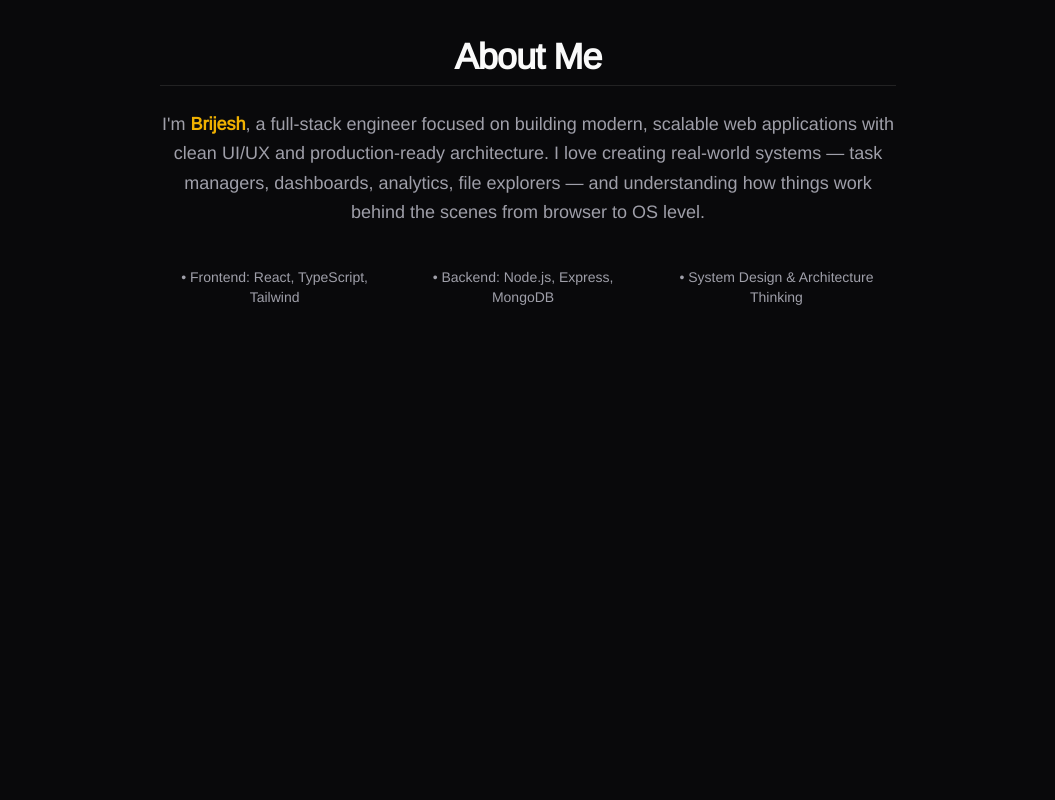
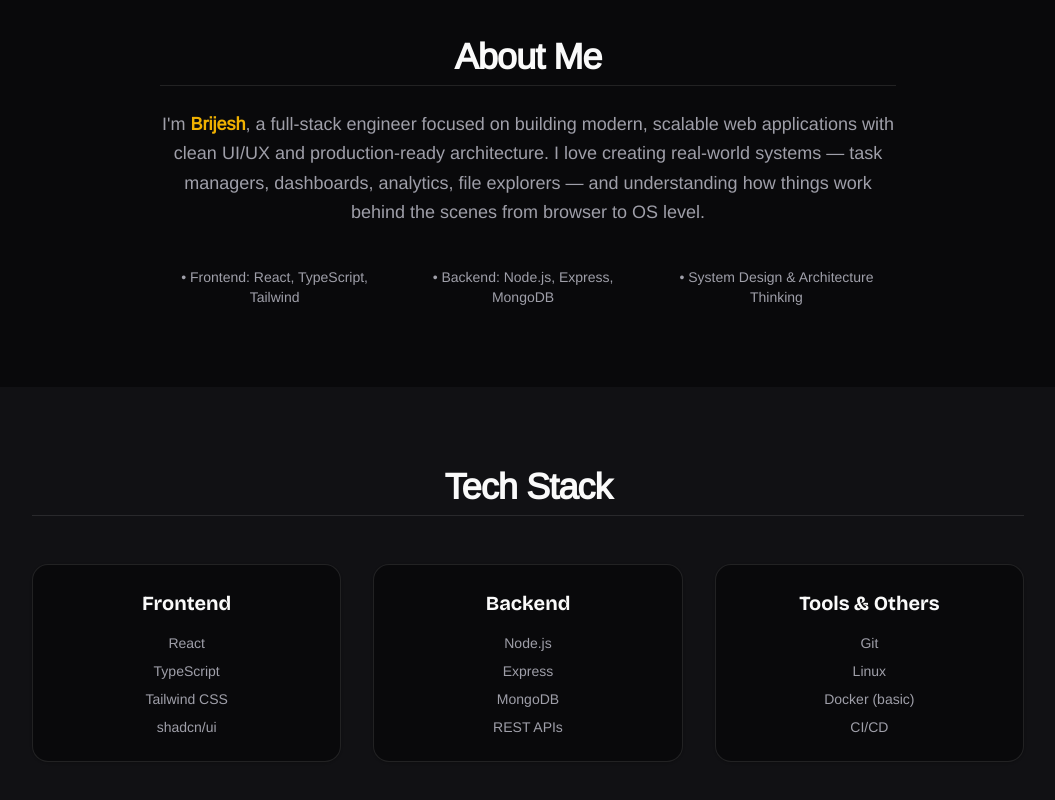
Before and after one commit to brijeshdevio/brijesh-stack, a React (Vite) app: page / in a window 1280 px wide. Shown: the part 828-1628 px from the top of the page, without its empty margins (112-1167 px from the left). Before the commit the page ends 1227 px from the top, so only its background shows below. Built offline with nearby package versions, Linux system fonts and the light colour scheme.

Commit message:
feat: add skills section

```diff
--- a/src/App.tsx
+++ b/src/App.tsx
@@ -1,6 +1,6 @@
 import { ThemeProvider } from "@/components/theme-provider";
 import { Navbar } from "@/components/Navbar";
-import { About, Hero } from "@/components/sections";
+import { About, Hero, Skills } from "@/components/sections";
 import "@/App.css";
 
 function App() {
@@ -11,6 +11,7 @@
         <main className="w-full sm:w-[90%] mx-auto p-3">
           <Hero />
           <About />
+          <Skills />
         </main>
       </ThemeProvider>
     </>
--- /dev/null
+++ b/src/components/sections/Skills.tsx
@@ -0,0 +1,48 @@
+export function Skills() {
+  return (
+    <section className="w-full py-20 bg-muted/30 rounded-xl">
+      <div className="max-w-5xl mx-auto px-4 text-center space-y-12">
+        {/* Title */}
+        <h2 className="text-3xl md:text-4xl font-bold tracking-tight border-b pb-2">
+          Tech Stack
+        </h2>
+
+        {/* Grid */}
+        <div className="grid grid-cols-1 md:grid-cols-3 gap-8">
+          {/* Frontend */}
+          <div className="rounded-2xl border bg-background p-6 shadow-sm">
+            <h3 className="text-xl font-semibold mb-4">Frontend</h3>
+            <ul className="space-y-2 text-muted-foreground text-sm">
+              <li>React</li>
+              <li>TypeScript</li>
+              <li>Tailwind CSS</li>
+              <li>shadcn/ui</li>
+            </ul>
+          </div>
+
+          {/* Backend */}
+          <div className="rounded-2xl border bg-background p-6 shadow-sm">
+            <h3 className="text-xl font-semibold mb-4">Backend</h3>
+            <ul className="space-y-2 text-muted-foreground text-sm">
+              <li>Node.js</li>
+              <li>Express</li>
+              <li>MongoDB</li>
+              <li>REST APIs</li>
+            </ul>
+          </div>
+
+          {/* Tools */}
+          <div className="rounded-2xl border bg-background p-6 shadow-sm">
+            <h3 className="text-xl font-semibold mb-4">Tools & Others</h3>
+            <ul className="space-y-2 text-muted-foreground text-sm">
+              <li>Git</li>
+              <li>Linux</li>
+              <li>Docker (basic)</li>
+              <li>CI/CD</li>
+            </ul>
+          </div>
+        </div>
+      </div>
+    </section>
+  );
+}
--- a/src/components/sections/index.ts
+++ b/src/components/sections/index.ts
@@ -1,2 +1,3 @@
 export * from "./Hero";
 export * from "./About";
+export * from "./Skills"
```
